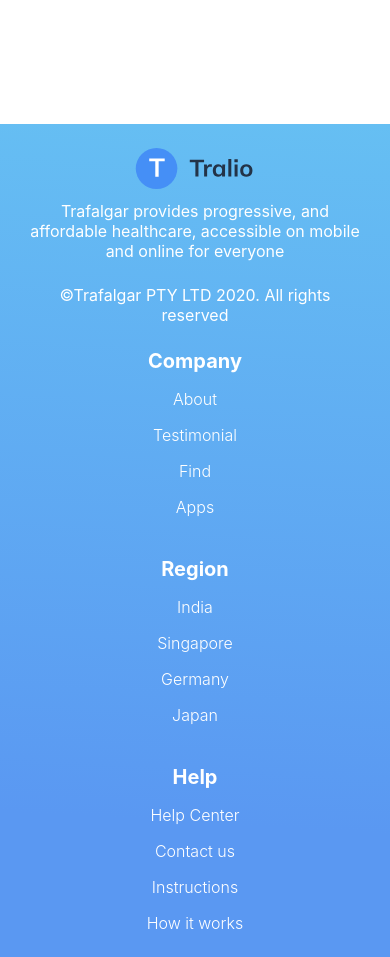
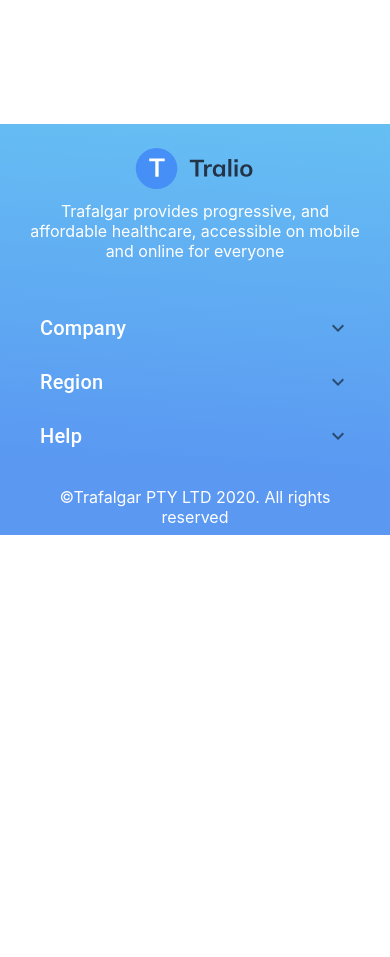
Before and after one commit to iot-lab-kiit/tralio-frontend, a Next.js app: page / in a window 390 px wide. Shown: the part 760-1717 px from the top of the page. After the commit the page ends 1295 px from the top, so only its background shows below. Built offline with nearby package versions, Linux system fonts and the light colour scheme.

Commit message:
updated footer for mobile view

```diff
--- a/components/Footer/Footer.jsx
+++ b/components/Footer/Footer.jsx
@@ -5,10 +5,38 @@
 import Link from "../Layouts/Link";
 import Logo from "/public/images/Logos/logo.svg";
 import Image from "next/image";
+import Accordion from '@mui/material/Accordion';
+import AccordionSummary from '@mui/material/AccordionSummary';
+import AccordionDetails from '@mui/material/AccordionDetails';
+import Typography from '@mui/material/Typography';
+import ExpandMoreIcon from '@mui/icons-material/ExpandMore';
 import footerData from "./footerData";
+import Hidden from "@mui/material/Hidden";
+
 
 const Footer = () => {
-  const generateFooter = (e) => {
+    const mobileFooter = (e) => {
+        return (
+            <Grid key={"footer " + e.title} item sm={12} md={2} xs={12}>
+                <Accordion sx={{background: 'transparent', boxShadow: '0', color: '#fff'}}>
+                    <AccordionSummary
+                        expandIcon={<ExpandMoreIcon />}
+                        aria-controls="panel1a-content"
+                        id="panel1a-header"
+                    >
+                        <Typography sx={{fontSize: "20px", fontWeight: "500"}}>{e.title}</Typography>
+                    </AccordionSummary>
+                    {e.content.map((data) => (
+                        <AccordionDetails key={data.head} sx={{pl: 5}}>
+                            <Typography>{data.head}</Typography>
+                        </AccordionDetails>
+                    ))}
+
+                </Accordion>
+            </Grid>
+        )
+    }
+    const generateFooter = (e) => {
     return (
       <>
         <Grid key={"footer " + e.title} item sm={12} md={2} xs={12}>
@@ -81,11 +109,24 @@
                   Trafalgar provides progressive, and affordable healthcare,
                   accessible on mobile and online for everyone
                 </Box>
-                <Box mt={3}>©Trafalgar PTY LTD 2020. All rights reserved</Box>
+                  <Hidden mdDown>
+                      <Box mt={3}>©Trafalgar PTY LTD 2020. All rights reserved</Box>
+                  </Hidden>
+                  <Hidden mdUp>
+                      <Box mt={5} />
+                  </Hidden>
               </Box>
             </Grid>
-            {footerData.map(generateFooter)}
+              <Hidden mdDown>
+                  {footerData.map(generateFooter)}
+              </Hidden>
+              <Hidden mdUp>
+                  {footerData.map(mobileFooter)}
+              </Hidden>
           </Grid>
+            <Hidden mdUp>
+                <Box mt={3} textAlign={'center'}>©Trafalgar PTY LTD 2020. All rights reserved</Box>
+            </Hidden>
         </Container>
       </Box>
     </>
```
